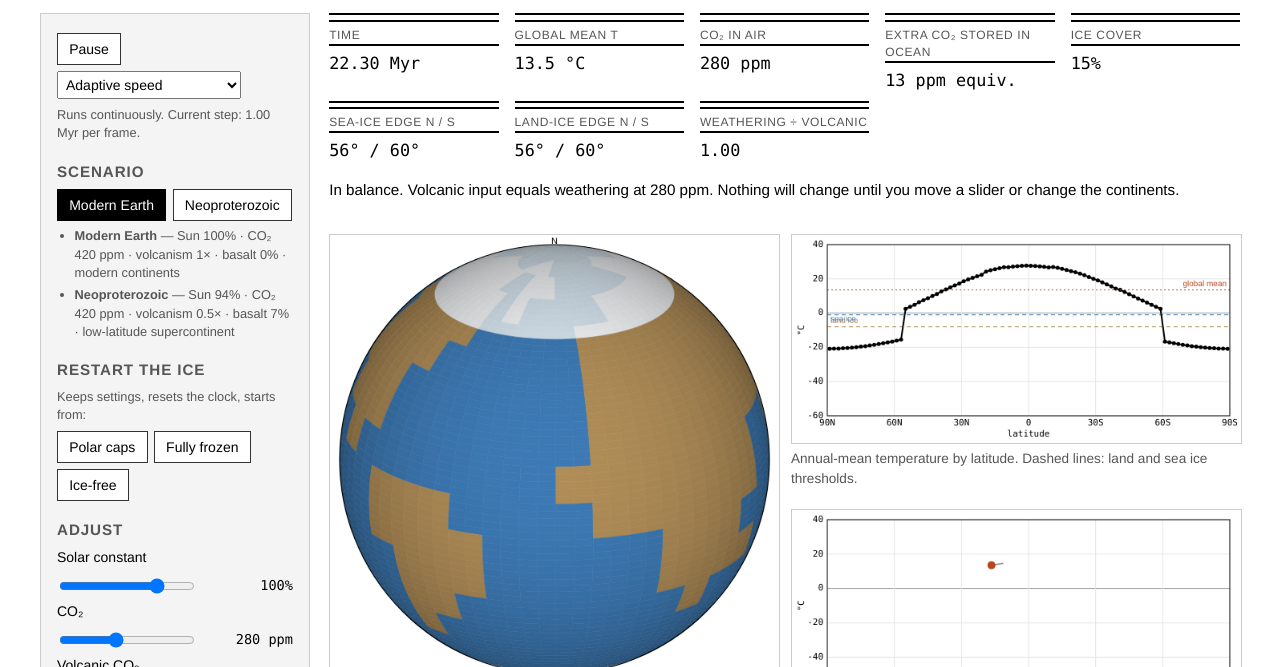
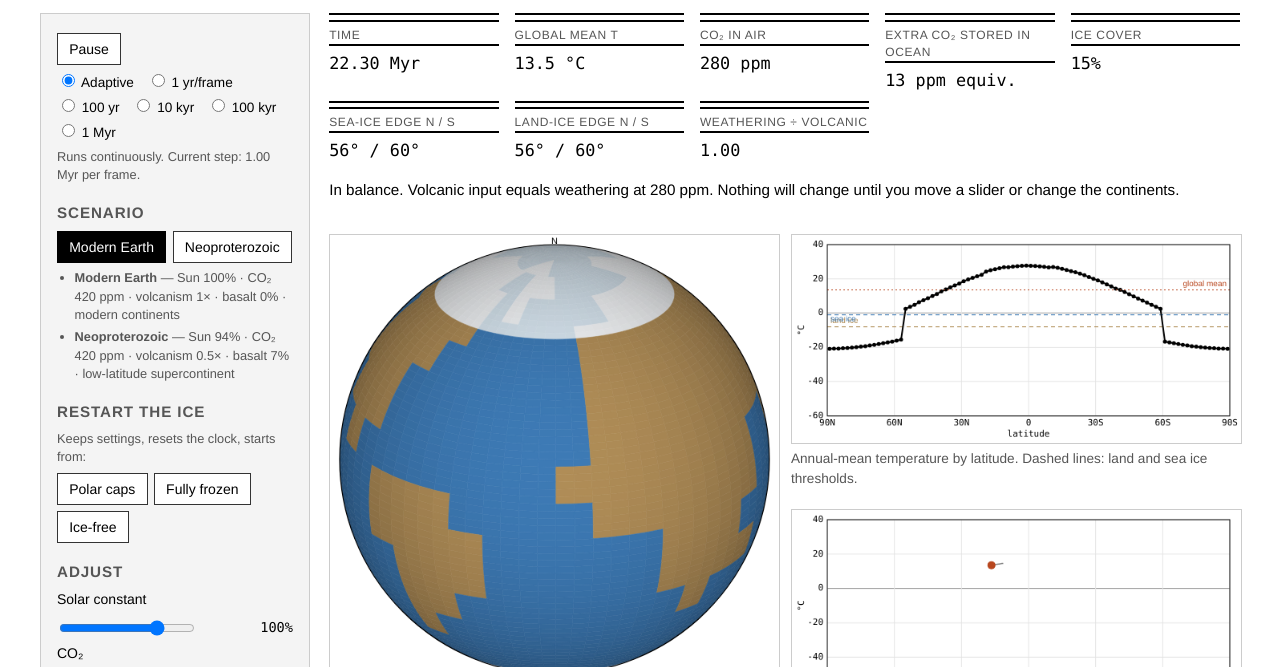
Before and after one commit to judithhubbard/snowball-earth-model, a plain HTML site: page index.html in a window 1280 px wide. Shown: the part 133-800 px from the top of the page. Drawn offline with nearby package versions, Linux system fonts and the light colour scheme; animation ran at ten frames a second.

Commit message:
Speed selector as radio buttons

```diff
--- a/index.html
+++ b/index.html
@@ -36,7 +36,8 @@
   button.selected { background: #000; color: #fff; border-color: #000; }
   button.selected:hover { background: #333; }
   button:focus-visible, input:focus-visible, select:focus-visible { outline: 2px solid var(--accent); outline-offset: 2px; }
-  select { font: inherit; padding: 0.25rem; }
+  .speeds { display: flex; flex-wrap: wrap; gap: 0.2rem 0.8rem; font-size: 0.85rem; margin: 0.3rem 0; }
+  .speeds label { white-space: nowrap; }
   .btns { display: flex; flex-wrap: wrap; gap: 0.4rem; margin: 0.4rem 0; }
   .note { font-size: 0.8rem; color: var(--muted); }
   ul.plist { padding-left: 1.1rem; margin: 0.3rem 0; } ul.plist li { margin: 0.2rem 0; }
@@ -70,14 +71,14 @@
   <aside class="controls">
     <div class="btns">
       <button id="btnRun">Pause</button>
-      <select id="speed" aria-label="Simulation speed">
-        <option value="auto" selected>Adaptive speed</option>
-        <option value="1">1 year per frame</option>
-        <option value="100">100 years per frame</option>
-        <option value="10000">10,000 years per frame</option>
-        <option value="100000">100,000 years per frame</option>
-        <option value="1000000">1 million years per frame</option>
-      </select>
+    </div>
+    <div class="speeds" id="speed">
+      <label><input type="radio" name="speed" value="auto" checked> Adaptive</label>
+      <label><input type="radio" name="speed" value="1"> 1 yr/frame</label>
+      <label><input type="radio" name="speed" value="100"> 100 yr</label>
+      <label><input type="radio" name="speed" value="10000"> 10 kyr</label>
+      <label><input type="radio" name="speed" value="100000"> 100 kyr</label>
+      <label><input type="radio" name="speed" value="1000000"> 1 Myr</label>
     </div>
     <p class="note">Runs continuously. Current step: <span id="stepVal">—</span>.</p>
 
@@ -475,9 +476,10 @@
   $('btnRun').addEventListener('click', () => { running = !running; $('btnRun').textContent = running ? 'Pause' : 'Run'; if (running) requestAnimationFrame(frame); });
 
   // ---------- simulation loop ----------
+  const speedValue = () => document.querySelector('input[name=speed]:checked').value;
   let autoDt = 1, lastT = null, lastIce = null, lastCO2 = null;
   function chooseDt() {
-    if ($('speed').value !== 'auto') return parseFloat($('speed').value);
+    if (speedValue() !== 'auto') return parseFloat(speedValue());
     const d = st.diag;
     let dt = autoDt * 2;                       // grow unless something is moving
     if (lastT !== null) {
@@ -491,7 +493,7 @@
   function tick() {
     let years = chooseDt();
     lastT = st.diag.Tbar; lastIce = st.diag.iceArea; lastCO2 = st.co2;
-    if ($('speed').value === 'auto') {
+    if (speedValue() === 'auto') {
       // take the step; if the ice or temperature jumped, roll back and take a smaller one so transitions are visible
       const T0 = st.T.slice(), c0 = st.co2, o0 = st.ocean, t0 = st.t;
       for (let tries = 0; tries < 8; tries++) {
```
